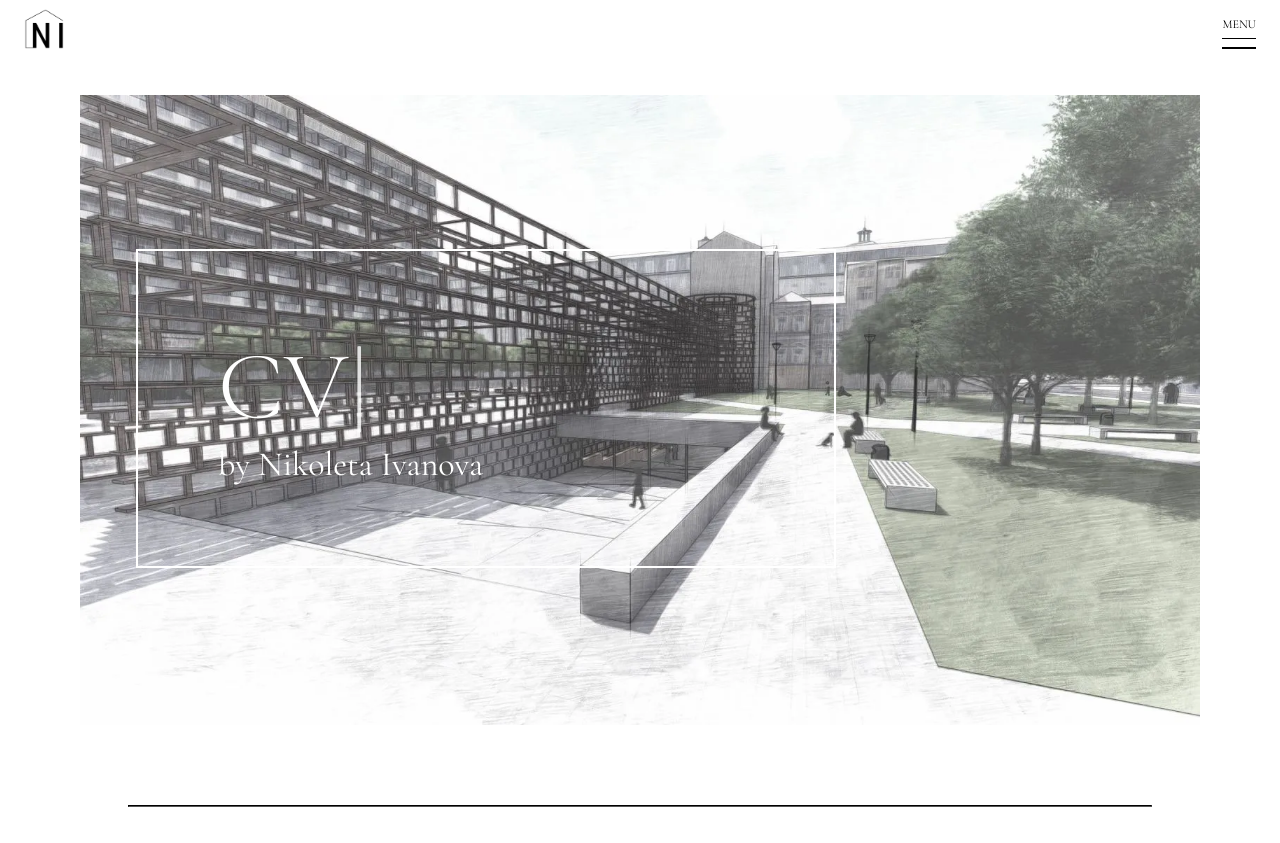
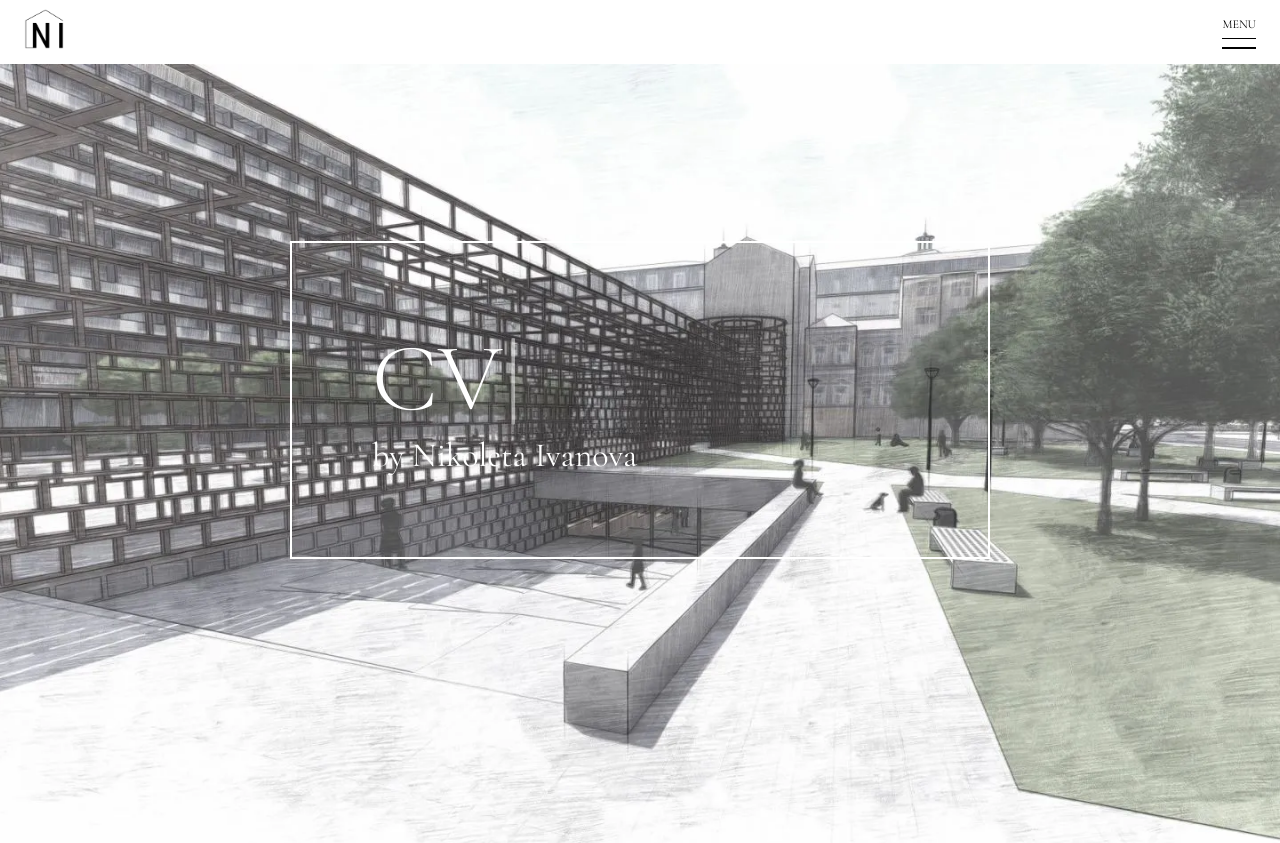
Before and after one commit to borisgarkov/arch_portfolio, a Next.js app: page /home in a window 1280 px wide. Shown: the top 843 px of the page. Built offline with nearby package versions, Linux system fonts and the light colour scheme.

Commit message:
updating top home section

```diff
--- a/components/Home/TopHomeSection/TopHomeSection.js
+++ b/components/Home/TopHomeSection/TopHomeSection.js
@@ -1,15 +1,16 @@
-import React, { useRef, useEffect, useState, useLayoutEffect } from 'react';
 import Box from '@mui/material/Box';
-import Grid from '@mui/material/Grid';
 import Stack from '@mui/material/Stack';
 import Typography from '@mui/material/Typography';
 import {
-    gridItemImageCaroussel, gridItemText,
-    mainGridContainer, imageStyle,
-    innerBoxImageCarousel, mainTextStyle, typography
+    mainContainer,
+    imageStyle,
+    imageBox,
+    textBox,
+    typography,
 } from './styles';
 import { useTypewriter, Cursor } from 'react-simple-typewriter';
 import Image from 'next/image';
+import mainImg from '../../../public//image-gallery-homepage/main.webp';
 
 export default function TopHomeSection() {
 
@@ -19,20 +20,17 @@ export default function TopHomeSection() {
     });
 
     return (
-        <Grid container sx={{ ...mainGridContainer }}>
-
-            <Grid item xs={12} sm={12} sx={{ ...gridItemImageCaroussel }}>
-                <Box sx={{
-                    ...innerBoxImageCarousel,
-                    position: 'relative'
-                }}>
-                    <img
-                        src='/image-gallery-homepage/main.webp'
+        <Box sx={{ ...mainContainer }}>
+            <Box sx={{ ...imageBox }}>
+                <Image
+                    src={mainImg}
                     alt='carousel-image'
+                    fill
+                    placeholder='blur'
                     style={{ ...imageStyle }}
                 />
             </Box>
-                <Stack sx={{ ...mainTextStyle }}>
+            <Stack sx={{ ...textBox }}>
                 <Typography variant='h1' sx={{ ...typography, }}>
                     {text}
                     <Cursor cursorColor='white' />
@@ -42,7 +40,6 @@ export default function TopHomeSection() {
                     by Nikoleta Ivanova
                 </Typography>
             </Stack>
-            </Grid>
-        </Grid>
+        </Box>
     )
 };
--- a/components/Home/TopHomeSection/styles.js
+++ b/components/Home/TopHomeSection/styles.js
@@ -1,55 +1,29 @@
-const mainGridContainer = {
-    width: '100%',
+const mainContainer = {
     marginBottom: { xs: 5, lg: 10 },
-    marginTop: '95px',
-    display: 'flex',
-    justifyContent: 'space-between',
-    alignItems: 'center',
-    padding: { lg: '0 80px' },
+    height: '100vh',
 };
 
-const gridItemText = {
-    backgroundImage: 'url("/image-gallery-homepage/portfolioBackground.png")',
-    backgroundSize: 'contain',
-    backgroundRepeat: 'no-repeat',
-    height: { xs: '200px', lg: '300px' },
-    position: 'relative',
-    display: 'flex',
-    alignItems: 'center',
-};
-
-const gridItemImageCaroussel = {
-    display: 'flex',
-    justifyContent: 'center',
-    alignItems: 'center',
+const imageBox = {
     width: '100%',
     height: '100%',
-    backgroundColor: 'mainPage.main',
-    // padding: { xs: 1, lg: 5 },
-    gap: 2,
-    position: 'relative',
+    zIndex: '2',
+    position: 'relative'
 };
 
 const imageStyle = {
     width: '100%',
     height: '100%',
-    objectFit: 'contain',
+    objectFit: 'cover',
     zIndex: '2',
 };
 
-const innerBoxImageCarousel = {
-    display: 'flex',
-    width: '100%',
-    height: '100%',
-    zIndex: '2',
-    transition: 'transform 1s',
-    // backgroundColor: '#8997a0'
-};
-
-const mainTextStyle = {
+const textBox = {
     position: 'absolute',
-    bottom: '25%',
-    left: '5%',
+    top: '50%',
+    left: '50%',
+    transform: 'translate(-50%, -50%)',
+    // bottom: '25%',
+    // left: '5%',
     zIndex: 2,
     border: '2px solid white',
     padding: 10,
@@ -61,11 +35,9 @@ const typography = {
 };
 
 export {
-    mainGridContainer,
-    gridItemText,
-    gridItemImageCaroussel,
+    mainContainer,
     imageStyle,
-    innerBoxImageCarousel,
-    mainTextStyle,
+    imageBox,
+    textBox,
     typography,
 }
```
Lines whose indentation alone changed are shown as unchanged.
